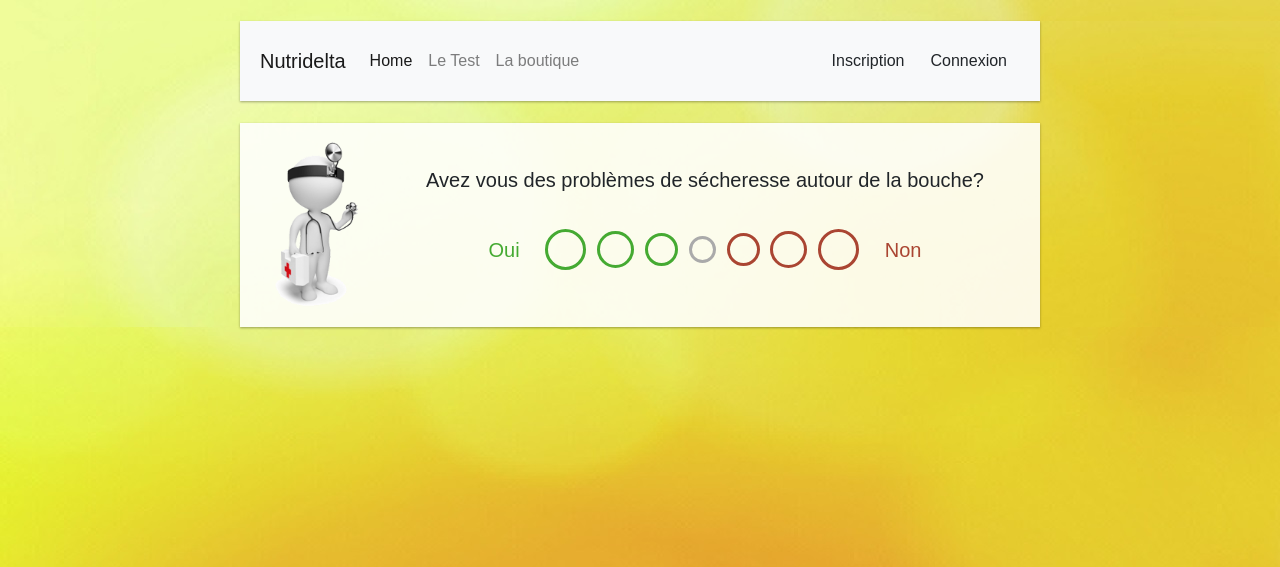
After one commit to aicha30/NutrideltaV3, a Django app: page /test/1 in a window 1280 px wide. The commit adds this page. Shown: the top 567 px of the page. Run offline with Django 3.2, Linux system fonts and the light colour scheme; some libraries are stand-ins or nearby versions.

Commit message:
qsdsq
sdsq

```diff
--- a/nutridelta/static/nutridelta/css/nutridelta_style.css
+++ b/nutridelta/static/nutridelta/css/nutridelta_style.css
@@ -52,32 +52,38 @@
 
  /* permet de déclarer nos variables en css */
  :root {
+  --mediumScreen:900px;
 	--Smargin1: 0.33em;
 	--Smargin2: 0.66em;
 	--Smargin3: 1em;
 	--Nmargin1:1.33em;
 	--Nmargin2:1.66em;
 	--Nmargin3:2em;
+	--respFont1:20px;
+	--respMargin1:2em;
  }
 
  /* si la taille d'écran est en dessous de 900px (ex: telephone, tablette) */
  /* on change la valeur de nos variables  */
- @media screen and (max-width:900px) {
+ @media screen and (max-width:var(--mediumScreen)) {
  	:root {
 		 --Smargin1: 0.15em;
+		 --respFont1:12px;
+		 --respMargin1:0.5em;
 
  	}
- }
-
+}
 
  html, body {
 	margin: 0;
 	padding: 0;
 	font-family: 'kelson_lt', sans-serif;
+  background-image:url('../themeNutridelta/fond_result.jpg');
+
 }
 
 div {
-	border: 0px solid black;
+	border: 0px solid #666666;
 }
 
  /*header*/
@@ -86,6 +92,7 @@
 	 margin:var(--Nmargin1) auto var(--Nmargin1) auto;
 	 width:100%;
 	 max-width:800px;
+   padding:1.25em;
 
 
  }
@@ -95,8 +102,10 @@
 
   /*div de contenu principale*/
  .main_content1 {
-	max-width: 900px;
-	margin: auto;
+	width:100%;display:flex;
+  max-width:800px;margin:auto;
+  padding:0.76em;
+  background-color:rgba(255,255,255,0.88);
 }
 /*div de contenu principale*/
 
@@ -200,10 +209,10 @@
 
  /*shadow*/
 
- .shadow-google {
- 	padding: 1.2em;
- 	box-shadow: 0 0px 3px rgba(0, 0, 0, 0.18), 0 0px 2px rgba(0, 0, 0, 0.35);
- 	border-radius: 3px;
+ .shadow_google {
+
+  box-shadow: 0 1px 3px rgba(0,0,0,0.12), 0 1px 2px rgba(0,0,0,0.24);
+
  }
 
  /*shadow*/
@@ -222,3 +231,4 @@
  .margin-left {
  	margin-left: var(--margin1);
  }
+  /*margin */
--- a/nutridelta/templates/base.html
+++ b/nutridelta/templates/base.html
@@ -21,7 +21,7 @@
 
 <body>
 
-<nav class="navbar navbar-expand-lg navbar-light bg-light header1">
+<nav class="navbar navbar-expand-lg navbar-light bg-light header1 shadow_google" >
   <a class="navbar-brand" href="{% url 'nutridelta:index' %}">Nutridelta</a>
   <button class="navbar-toggler" type="button" data-toggle="collapse" data-target="#navbarText" aria-controls="navbarText" aria-expanded="false" aria-label="Toggle navigation">
     <span class="navbar-toggler-icon"></span>
@@ -39,11 +39,11 @@
       </li>
     </ul>
         {% if user.is_authenticated %}
-            <a class="btn btn-light" href="logout">Deconnexion</a>
+            <a class="btn btn-light" href="{% url 'nutridelta:logout' %}">Deconnexion</a>
 
         {% else %}
-             <a class="btn btn-light" href="register">Inscription</a>
-            <a class="btn btn-light"" href="login">Connexion</a>
+             <a class="btn btn-light" href="{% url 'nutridelta:register' %}">Inscription</a>
+            <a class="btn btn-light"" href="{% url 'nutridelta:login' %}">Connexion</a>
         {% endif %}
 
     </span>
@@ -53,10 +53,11 @@
 
 
 
-
+            <div class="main_content1 shadow_google" >
             {% block content %}
 
             {% endblock %}
+          </div>
 
 
 <script src="https://maxcdn.bootstrapcdn.com/bootstrap/4.1.3/js/bootstrap.min.js"></script>
--- /dev/null
+++ b/nutridelta/templates/nutridelta/questions/question1.html
@@ -0,0 +1,132 @@
+{% extends 'base.html' %}
+{% load static %}
+{% block content %}
+
+
+<style>
+ /*Question */
+
+
+ .titreQuestion1{
+ 	font-size:var(--respFont1);
+
+ }
+
+ .img_docteur{
+  width:130px;height:180px;
+ }
+ @media screen and (max-width:900px){
+  .img_docteur{
+    width:100px;height:120px;
+  }
+ }
+ @media screen and (max-width:900px){
+  .img_docteur{
+    width:0px;height:120px;
+  }
+ }
+
+
+   /*Question */
+
+
+  .buttonChoice{
+    margin:auto;
+    display:flex;
+  	border-radius:50%;
+    transition:all 0.05s;
+    cursor:pointer;
+    margin-right:0.34em;margin-left:0.34em;
+
+}
+.buttonChoice_neutralSize{
+  width:27px;height:27px;
+}
+.buttonChoice_littleSize{
+  width:33px;height:33px;
+}
+.buttonChoice_mediumSize{
+  width:37px;height:37px;
+}
+.buttonChoice_wideSize{
+  width:41px;height:41px;
+}
+.buttonChoice_greenBorder{
+  border:3px solid #45AA32;
+}
+.buttonChoice_grayBorder{
+  border:3px solid #AAAAAA;
+}
+.buttonChoice_redBorder{
+  border:3px solid #AA4532;
+}
+
+
+.text_information_choice{
+  margin:auto;
+  margin:1em;
+  font-size:var(--respFont1);
+}
+
+.green_color1{
+  color:#45AA32;
+}
+
+.red_color1{
+  color:#AA4532;
+}
+
+
+</style>
+
+
+
+	<div class="img_docteur" ><img style="width:100%;height:100%;"src="{% static 'nutridelta/img/medecin.png' %}"></div>
+
+
+	<div style="margin:auto">
+		<div class="titreQuestion1" style="display:flex;margin:auto;margin-bottom:1em">
+			Avez vous des problèmes de sécheresse autour de la bouche?
+		</div>
+		<div style="display:flex;margin:auto">
+			<div style="margin:auto;display:flex;">
+				<div class="text_information_choice green_color1">Oui</div>
+				<div class="buttonChoice buttonChoice_wideSize buttonChoice_greenBorder"  id="0"onclick="remplissage(this.id,'remplissage_button_choice_green');">
+				</div>
+				<div class="buttonChoice buttonChoice_mediumSize buttonChoice_greenBorder"  id="1"onclick="remplissage(this.id,'remplissage_button_choice_green');">
+				</div>
+
+				<div class="buttonChoice buttonChoice_littleSize buttonChoice_greenBorder"  id="2"onclick="remplissage(this.id,'remplissage_button_choice_green');">
+				</div>
+				<div class="buttonChoice buttonChoice_neutralSize buttonChoice_grayBorder"  id="3" onclick="remplissage(this.id,'remplissage_button_choice_neutral');">
+				</div>
+				<div class="buttonChoice buttonChoice_littleSize buttonChoice_redBorder"  id="4"onclick="remplissage(this.id,'remplissage_button_choice_red');">
+				</div>
+				<div class="buttonChoice buttonChoice_mediumSize buttonChoice_redBorder"  id="5"onclick="remplissage(this.id,'remplissage_button_choice_red');">
+				</div>
+				<div class="buttonChoice buttonChoice_wideSize buttonChoice_redBorder"  id="Oui"onclick="remplissage(this.id,'remplissage_button_choice_red');">
+				</div>
+				<div class="text_information_choice red_color1">Non</div>
+
+
+			</div>
+		</div>
+	</div>
+
+
+<script type="text/javascript">
+
+function remplissage(id){
+	$(".buttonChoice").each(function(){
+		$(this).css("background-color","white");
+	});
+
+	var test=$("#"+id).css("border-left-color");
+
+	$("#"+id).css("background-color",test);
+}
+
+</script>
+
+
+{% endblock %}
--- a/nutridelta/urls.py
+++ b/nutridelta/urls.py
@@ -7,6 +7,8 @@
 urlpatterns = [
     path('', views.index, name='index'),
 
+    path('test/<int:numberQuestion>', views.test, name='test'),
+
     path('register', views.register, name='register'),
     path('login', views.loginMeplease, name='login'),
     path('logout', views.deco, name='logout'),
--- a/nutridelta/views.py
+++ b/nutridelta/views.py
@@ -99,3 +99,11 @@
     next = request.POST.get('next', '/')
     logout(request)
     return HttpResponseRedirect(next)
+
+
+
+
+
+
+def test(request, numberQuestion):
+    return render(request,'nutridelta/questions/Question1.html')
```
Also changed, not shown: nutridelta/templates/nutridelta/index.html (+4 -4 lines), nutridelta/templates/nutridelta/login.html (+18 -16 lines), nutridelta/static/nutridelta/img/medecin.png (added), 1 other file.
